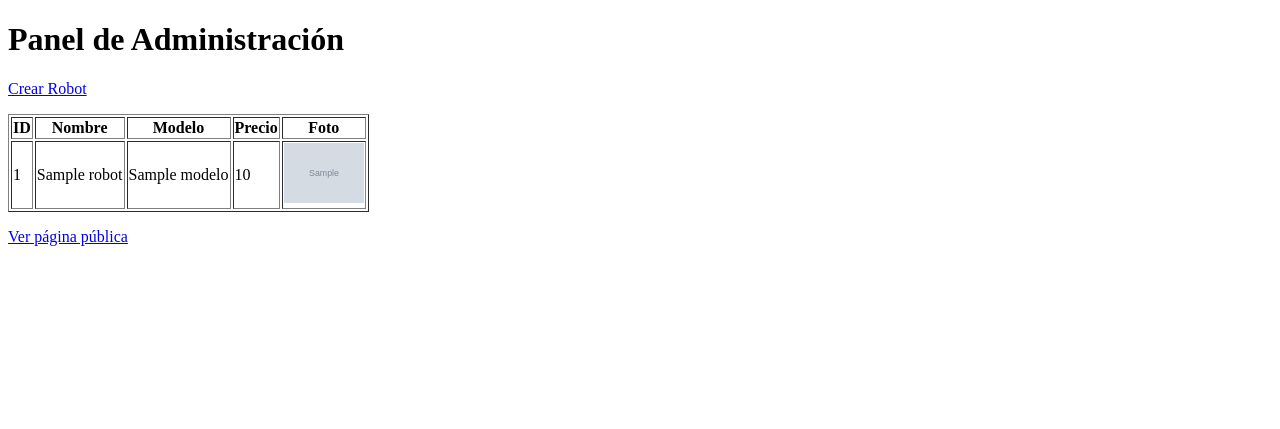
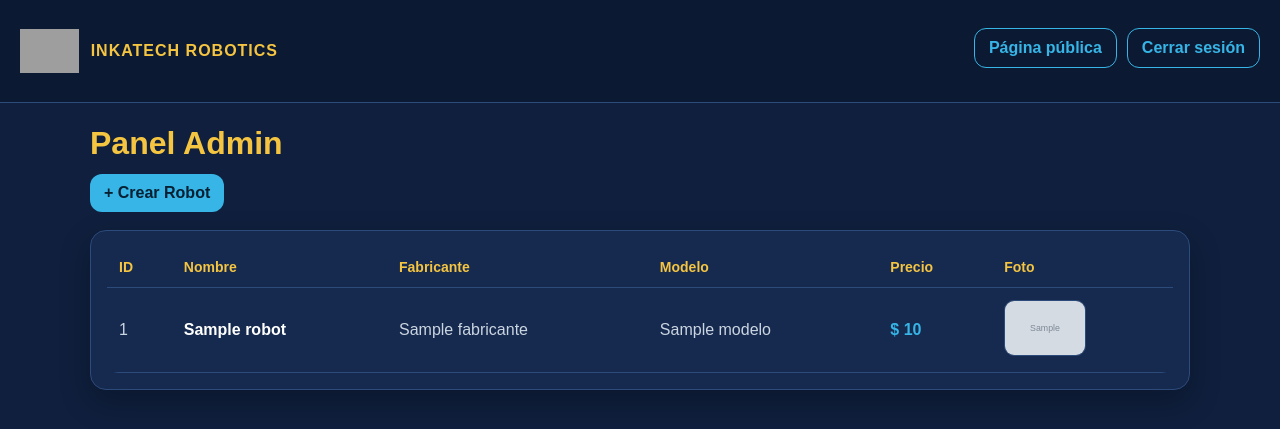
Before and after one commit to INKATECHROBOTICHS/robots-db, a Python web app: template templates/admin_list.html in a window 1280 px wide. Shown: the top 429 px of the page. Run offline with Jinja, Linux system fonts and the light colour scheme; the template is opened without the code that fills it: most values are stand-ins (such as "Sample title", 1, 10 or a date in 2020); grey boxes marked "Sample" are stand-in pictures; grey boxes are pictures that could not be loaded.

Commit message:
Update admin_list.html

```diff
--- a/templates/admin_list.html
+++ b/templates/admin_list.html
@@ -1,53 +1,159 @@
-<!doctype html>
+<!DOCTYPE html>
 <html>
 <head>
   <meta charset="utf-8">
-<title>Panel Administrador</title>
+  <title>Admin - INKATECH Robotics</title>
+  <meta name="viewport" content="width=device-width, initial-scale=1">
+
+  <style>
+    :root{
+      --bg:#0f1f3d;
+      --card:#162a4f;
+      --yellow:#f5c542;
+      --cyan:#36b5e6;
+      --line:#2c4a7a;
+      --text:#ffffff;
+      --muted:#cbd5e1;
+    }
+
+    body{ margin:0; background:var(--bg); color:var(--text); font-family:Arial, sans-serif; }
+
+    .topbar{
+      display:flex; align-items:center; justify-content:space-between;
+      padding:16px 20px;
+      border-bottom:1px solid var(--line);
+      background:rgba(0,0,0,0.18);
+    }
+
+    .brand{ display:flex; align-items:center; gap:12px; }
+    .brand img{ height:44px; width:auto; display:block; }
+    .brand .name{ color:var(--yellow); font-weight:bold; letter-spacing:1px; }
+
+    a{ color:var(--cyan); text-decoration:none; }
+
+    .container{ max-width:1100px; margin:0 auto; padding:22px; }
+
+    .actions{
+      display:flex;
+      gap:10px;
+      flex-wrap:wrap;
+      margin:12px 0 18px 0;
+    }
+
+    .btn{
+      display:inline-block;
+      padding:10px 14px;
+      border-radius:12px;
+      border:1px solid var(--cyan);
+      color:var(--cyan);
+      font-weight:bold;
+      background:transparent;
+      cursor:pointer;
+    }
+
+    .btn.primary{
+      background:var(--cyan);
+      color:#062033;
+      border:none;
+    }
+
+    .card{
+      background:var(--card);
+      border:1px solid var(--line);
+      border-radius:16px;
+      padding:16px;
+      box-shadow:0 12px 30px rgba(0,0,0,0.25);
+    }
+
+    table{
+      width:100%;
+      border-collapse:collapse;
+      overflow:hidden;
+      border-radius:12px;
+    }
+
+    th, td{
+      padding:12px;
+      border-bottom:1px solid var(--line);
+      text-align:left;
+    }
+
+    th{
+      color:var(--yellow);
+      font-size:14px;
+    }
+
+    td{ color:var(--text); }
+
+    .muted{ color:var(--muted); }
+
+    .thumb{
+      height:54px;
+      width:80px;
+      object-fit:cover;
+      border-radius:10px;
+      border:1px solid var(--line);
+      background:rgba(255,255,255,0.03);
+    }
+
+    @media (max-width: 700px){
+      .brand .name{ display:none; }
+      th:nth-child(3), td:nth-child(3){ display:none; } /* ocultar fabricante en móvil */
+    }
+  </style>
 </head>
 
 <body>
 
-<h1>Panel de Administración</h1>
+  <div class="topbar">
+    <div class="brand">
+      <img src="/static/logo.jpg" alt="INKATECH Robotics">
+      <div class="name">INKATECH ROBOTICS</div>
+    </div>
 
-<p>
-<a href="/admin/new?token={{token}}">
-Crear Robot
-</a>
-</p>
+    <div class="actions">
+      <a class="btn" href="/">Página pública</a>
+      <a class="btn" href="/logout">Cerrar sesión</a>
+    </div>
+  </div>
 
-<table border="1">
+  <div class="container">
+    <h1 style="color:var(--yellow);margin:0 0 12px 0;">Panel Admin</h1>
+    <div class="actions">
+      <a class="btn primary" href="/admin/new">+ Crear Robot</a>
+    </div>
 
+    <div class="card">
+      <table>
         <tr>
           <th>ID</th>
           <th>Nombre</th>
+          <th>Fabricante</th>
           <th>Modelo</th>
           <th>Precio</th>
           <th>Foto</th>
         </tr>
 
         {% for r in robots %}
-
         <tr>
-<td>{{r.id}}</td>
-<td>{{r.nombre}}</td>
-<td>{{r.modelo}}</td>
-<td>{{r.precio}}</td>
-
+          <td class="muted">{{ r.id }}</td>
+          <td><b>{{ r.nombre }}</b></td>
+          <td class="muted">{{ r.fabricante }}</td>
+          <td class="muted">{{ r.modelo }}</td>
+          <td style="color:var(--cyan);font-weight:bold;">$ {{ r.precio }}</td>
           <td>
             {% if r.imagen %}
-<img src="/uploads/{{r.imagen}}" height="60">
+              <img class="thumb" src="/uploads/{{ r.imagen }}" alt="{{ r.nombre }}">
+            {% else %}
+              <span class="muted">Sin foto</span>
             {% endif %}
           </td>
+        </tr>
+        {% endfor %}
+      </table>
+    </div>
 
-</tr>
-
-{% endfor %}
-
-</table>
-
-<p>
-<a href="/">Ver página pública</a>
-</p>
+  </div>
 
 </body>
 </html>
```
Lines whose indentation alone changed are shown as unchanged.
